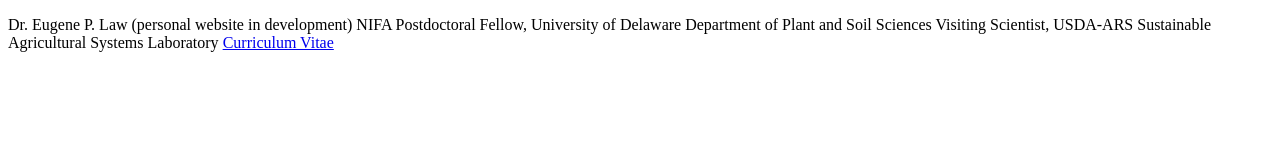
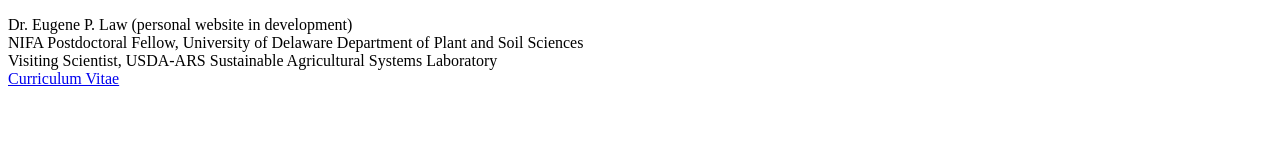
Before and after one commit to eplaw/eplaw.github.io, a plain HTML site: page index.html in a window 1280 px wide. Drawn offline with Linux system fonts and the light colour scheme.

Commit message:
Update index.html

```diff
--- a/index.html
+++ b/index.html
@@ -1,9 +1,9 @@
 <!DOCTYPE html>
 <html>
 <body>
-<p> Dr. Eugene P. Law (personal website in development)
-NIFA Postdoctoral Fellow, University of Delaware Department of Plant and Soil Sciences
-Visiting Scientist, USDA-ARS Sustainable Agricultural Systems Laboratory
+<p> Dr. Eugene P. Law (personal website in development) <br>
+NIFA Postdoctoral Fellow, University of Delaware Department of Plant and Soil Sciences <br>
+Visiting Scientist, USDA-ARS Sustainable Agricultural Systems Laboratory <br>
 
 <a href="https://docs.google.com/document/d/1ePKls3kfk-4_CM3sT2YxONlmCAZ7VX2H4aTn20F2rrU/edit?usp=sharing">Curriculum Vitae</a></p>
 </body>
```
